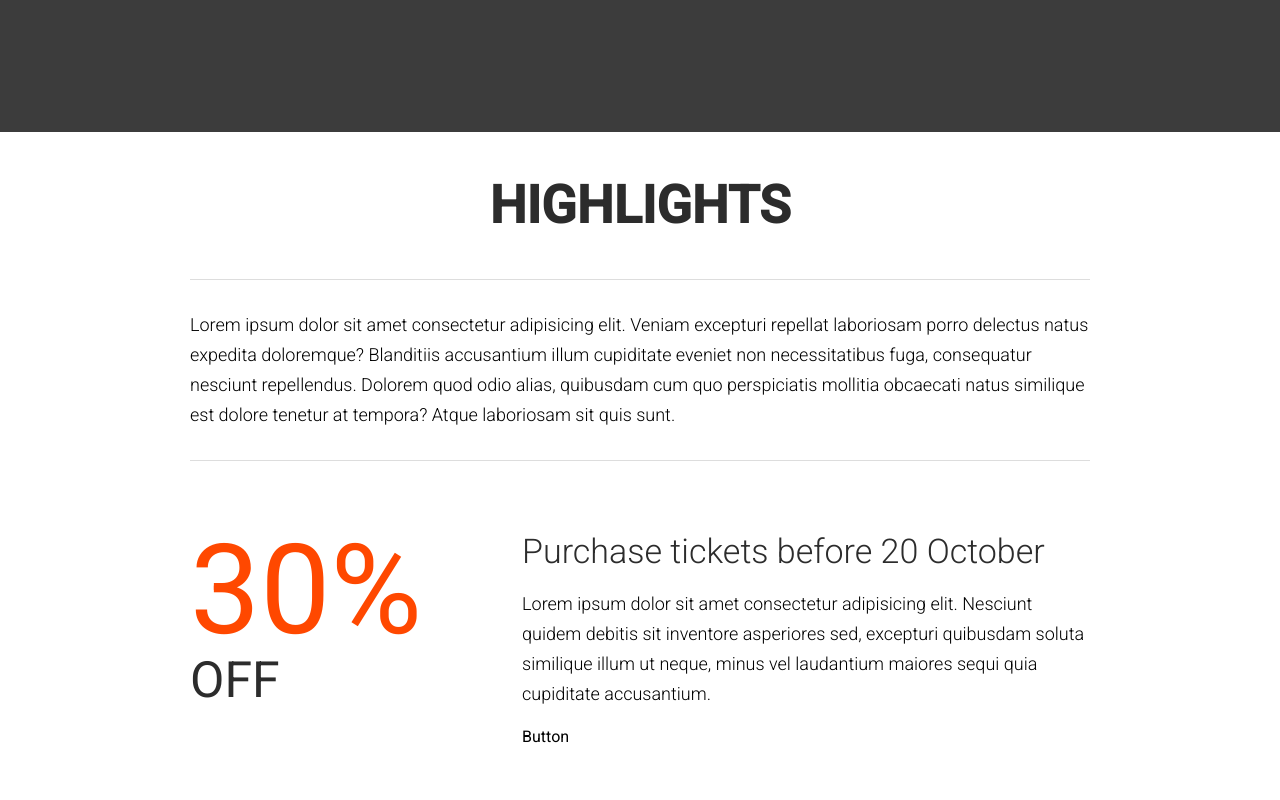
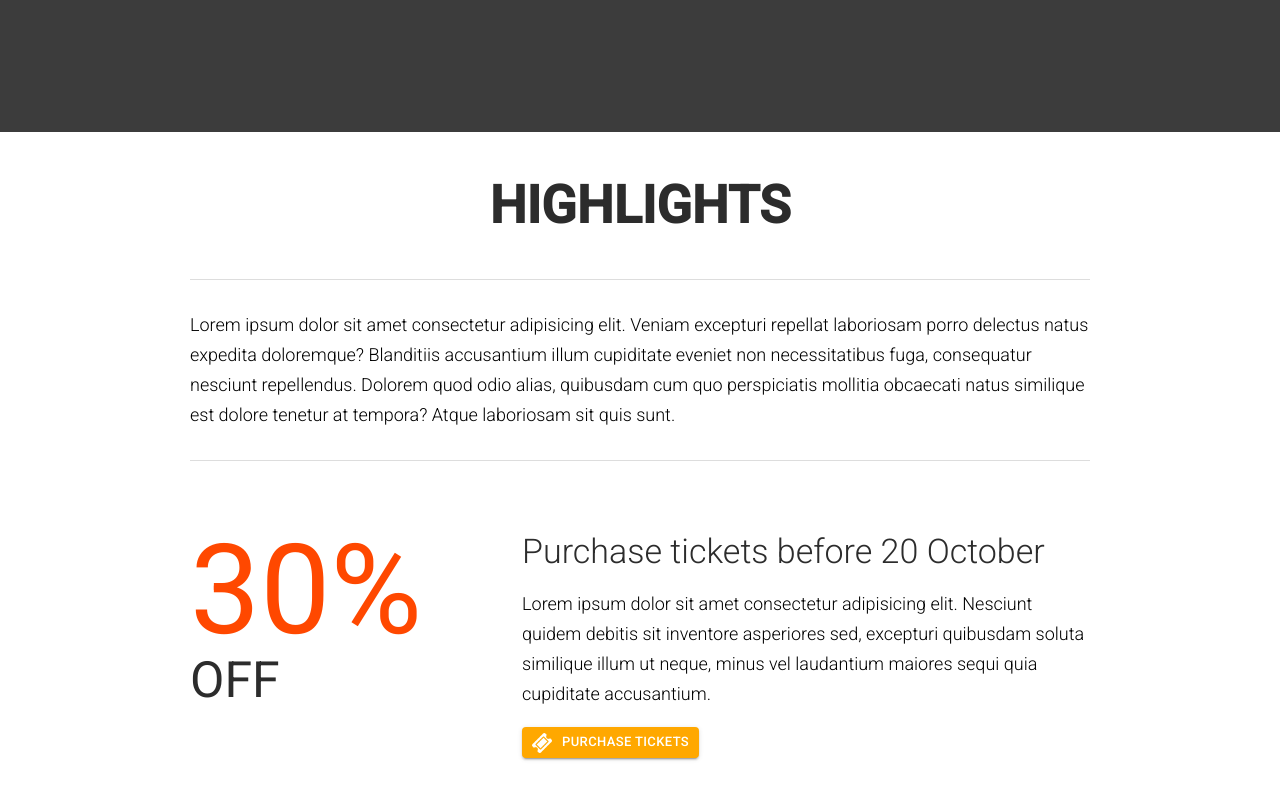
Before and after one commit to rahmat058/Practical-React-Project, a React (Create React App) app in the folder the_venue/: page / in a window 1280 px wide. Shown: the part 1340-2140 px from the top of the page. Built offline with nearby package versions, Linux system fonts and the light colour scheme.

Commit message:
Lesson 16 (Resuable Button is done)

```diff
--- a/the_venue/src/components/Highlights/Discount.js
+++ b/the_venue/src/components/Highlights/Discount.js
@@ -1,6 +1,8 @@
 import React, { Component } from 'react'
 import Fade from 'react-reveal/Fade';
 import Slide from 'react-reveal/Slide';
+
+import MyButton from '../utils/MyButton';
 
 class Discount extends Component {
 
@@ -44,9 +46,12 @@
               <h3>Purchase tickets before 20 October</h3>
               <p>Lorem ipsum dolor sit amet consectetur adipisicing elit. Nesciunt quidem debitis sit inventore asperiores sed, excepturi quibusdam soluta similique illum ut neque, minus vel laudantium maiores sequi quia cupiditate accusantium.</p>
 
-              <div>
-                Button
-              </div>
+              <MyButton
+                text="Purchase tickets"
+                bck="#ffa800"
+                color="#ffffff"
+                link="http://google.com"
+              />
             </div>
           </Slide>
         </div>
--- /dev/null
+++ b/the_venue/src/components/utils/MyButton.js
@@ -0,0 +1,28 @@
+import React from 'react';
+import Button from '@material-ui/core/Button';
+
+import TicketIcon from '../../resources/images/icons/ticket.png';
+
+const MyButton = (props) => {
+
+  const { text, bck, color, link } = props;
+
+  return (
+    <Button
+      href={link}
+      variant="contained"
+      size="small"
+      style={{
+        background: bck,
+        color: color
+      }}
+    >
+      <img src={TicketIcon} alt="Ticket"
+        className="iconImage"
+      />
+      {text}
+    </Button>
+  )
+}
+
+export default MyButton;
```
